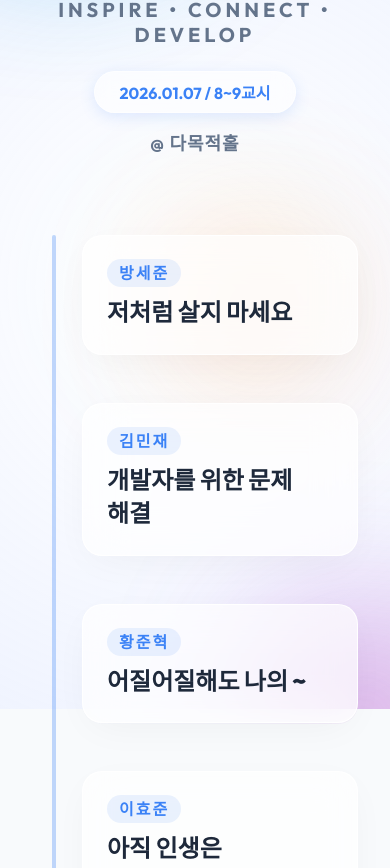
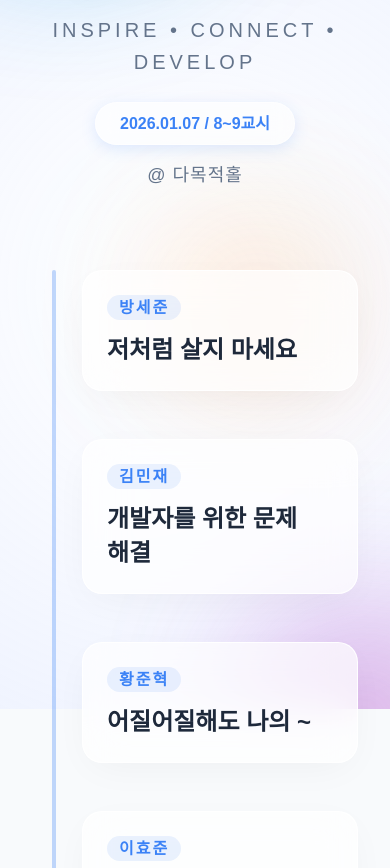
Before and after one commit to heodongun/bumacon, a plain HTML site: page index.html in a window 390 px wide. Shown: the part 135-1003 px from the top of the page. Drawn offline with Linux system fonts and the light colour scheme; a web font is replaced by a local one.

Commit message:
Update style.css

```diff
--- a/style.css
+++ b/style.css
@@ -11,6 +11,7 @@
     --line-color: rgba(59, 130, 246, 0.3);
 }
 
+/* 폰트 초기 설정 */
 * {
     margin: 0;
     padding: 0;
@@ -18,17 +19,18 @@
 }
 
 body {
-    font-family: 'Pretendard', 'Outfit', sans-serif;
+    /* GMarketSans를 기본 폰트로 설정 */
+    font-family: 'GMarketSans', sans-serif;
     background-color: var(--bg-color);
     color: var(--text-main);
     min-height: 100vh;
     display: flex;
     justify-content: center;
     align-items: flex-start;
-    /* Changed from center to allow scrolling */
     padding: 4rem 2rem;
     overflow-x: hidden;
     position: relative;
+    line-height: 1.6;
 }
 
 /* Bright Animated Background */
@@ -80,18 +82,12 @@
 }
 
 @keyframes float {
-    0% {
-        transform: translate(0, 0) rotate(0deg);
-    }
-
-    100% {
-        transform: translate(50px, 50px) rotate(10deg);
-    }
+    0% { transform: translate(0, 0) rotate(0deg); }
+    100% { transform: translate(50px, 50px) rotate(10deg); }
 }
 
 .container {
     max-width: 800px;
-    /* Reduced width for timeline focus */
     width: 100%;
     z-index: 1;
 }
@@ -104,9 +100,8 @@
 }
 
 .event-title {
-    font-family: 'Outfit', sans-serif;
     font-size: 5rem;
-    font-weight: 900;
+    font-weight: 700; /* GMarketSansBold 사용 */
     letter-spacing: -2px;
     background: linear-gradient(135deg, #1e293b, #334155);
     -webkit-background-clip: text;
@@ -117,7 +112,7 @@
 
 .event-subtitle {
     font-size: 1.25rem;
-    font-weight: 600;
+    font-weight: 500; /* Medium */
     letter-spacing: 4px;
     color: var(--text-muted);
     margin-bottom: 1.5rem;
@@ -130,7 +125,6 @@
     border: 1px solid rgba(255, 255, 255, 0.6);
     border-radius: 50px;
     font-weight: 700;
-    font-family: 'Outfit', sans-serif;
     color: var(--accent-1);
     backdrop-filter: blur(10px);
     box-shadow: 0 4px 15px rgba(59, 130, 246, 0.15);
@@ -140,7 +134,7 @@
     display: block;
     margin-top: 1rem;
     font-size: 1.125rem;
-    font-weight: 600;
+    font-weight: 500;
     color: var(--text-muted);
     letter-spacing: 1px;
 }
@@ -176,8 +170,6 @@
     width: 100%;
 }
 
-
-
 .card {
     background: var(--card-bg);
     border: 1px solid var(--card-border);
@@ -188,7 +180,6 @@
     transition: all 0.4s cubic-bezier(0.175, 0.885, 0.32, 1.275);
     width: 100%;
     max-width: 600px;
-    /* Constrain card width */
     text-align: center;
     position: relative;
     animation: fadeInUp 0.8s ease-out backwards;
@@ -198,38 +189,17 @@
     transform: translateY(-5px) scale(1.02);
     box-shadow: 0 20px 60px -10px rgba(59, 130, 246, 0.2);
     background: rgba(255, 255, 255, 0.9);
-    z-index: 5;
 }
 
 /* Animation Delays */
-.timeline-item:nth-child(2) .card {
-    animation-delay: 0.1s;
-}
+.timeline-item:nth-child(2) .card { animation-delay: 0.1s; }
+.timeline-item:nth-child(3) .card { animation-delay: 0.2s; }
+.timeline-item:nth-child(4) .card { animation-delay: 0.3s; }
+.timeline-item:nth-child(5) .card { animation-delay: 0.4s; }
+.timeline-item:nth-child(6) .card { animation-delay: 0.5s; }
+.timeline-item:nth-child(7) .card { animation-delay: 0.6s; }
 
-/* +1 because of line */
-.timeline-item:nth-child(3) .card {
-    animation-delay: 0.2s;
-}
-
-.timeline-item:nth-child(4) .card {
-    animation-delay: 0.3s;
-}
-
-.timeline-item:nth-child(5) .card {
-    animation-delay: 0.4s;
-}
-
-.timeline-item:nth-child(6) .card {
-    animation-delay: 0.5s;
-}
-
-.timeline-item:nth-child(7) .card {
-    animation-delay: 0.6s;
-}
-
-.speaker-info-header {
-    margin-bottom: 0.5rem;
-}
+.speaker-info-header { margin-bottom: 0.75rem; }
 
 .speaker-name {
     font-size: 1rem;
@@ -244,11 +214,10 @@
 
 .session-title {
     font-size: 1.5rem;
-    font-weight: 800;
+    font-weight: 700;
     line-height: 1.4;
     color: var(--text-main);
     word-break: keep-all;
-    margin: 0;
 }
 
 /* Footer */
@@ -260,8 +229,7 @@
 }
 
 .lineup-footer h3 {
-    font-family: 'Outfit', sans-serif;
-    font-weight: 900;
+    font-weight: 700;
     letter-spacing: 2px;
     color: var(--accent-2);
     margin-bottom: 1.5rem;
@@ -285,55 +253,19 @@
 
 /* Animations */
 @keyframes fadeInUp {
-    from {
-        opacity: 0;
-        transform: translateY(30px);
-    }
-
-    to {
-        opacity: 1;
-        transform: translateY(0);
-    }
+    from { opacity: 0; transform: translateY(30px); }
+    to { opacity: 1; transform: translateY(0); }
 }
 
 @keyframes fadeInDown {
-    from {
-        opacity: 0;
-        transform: translateY(-30px);
-    }
-
-    to {
-        opacity: 1;
-        transform: translateY(0);
-    }
+    from { opacity: 0; transform: translateY(-30px); }
+    to { opacity: 1; transform: translateY(0); }
 }
 
 /* Responsive adjustments */
 @media (max-width: 768px) {
-    .event-title {
-        font-size: 3rem;
-    }
-
-    .timeline-line {
-        left: 20px;
-        transform: none;
-    }
-
-    .timeline-item {
-        justify-content: flex-start;
-        padding-left: 50px;
-        /* Space for line/dot */
-    }
-
-
-
-    .card {
-        text-align: left;
-        padding: 1.5rem;
-    }
-
-    .speaker-info-header {
-        display: inline-block;
-        margin-bottom: 0.75rem;
-    }
+    .event-title { font-size: 3rem; }
+    .timeline-line { left: 20px; transform: none; }
+    .timeline-item { justify-content: flex-start; padding-left: 50px; }
+    .card { text-align: left; padding: 1.5rem; }
 }
```
